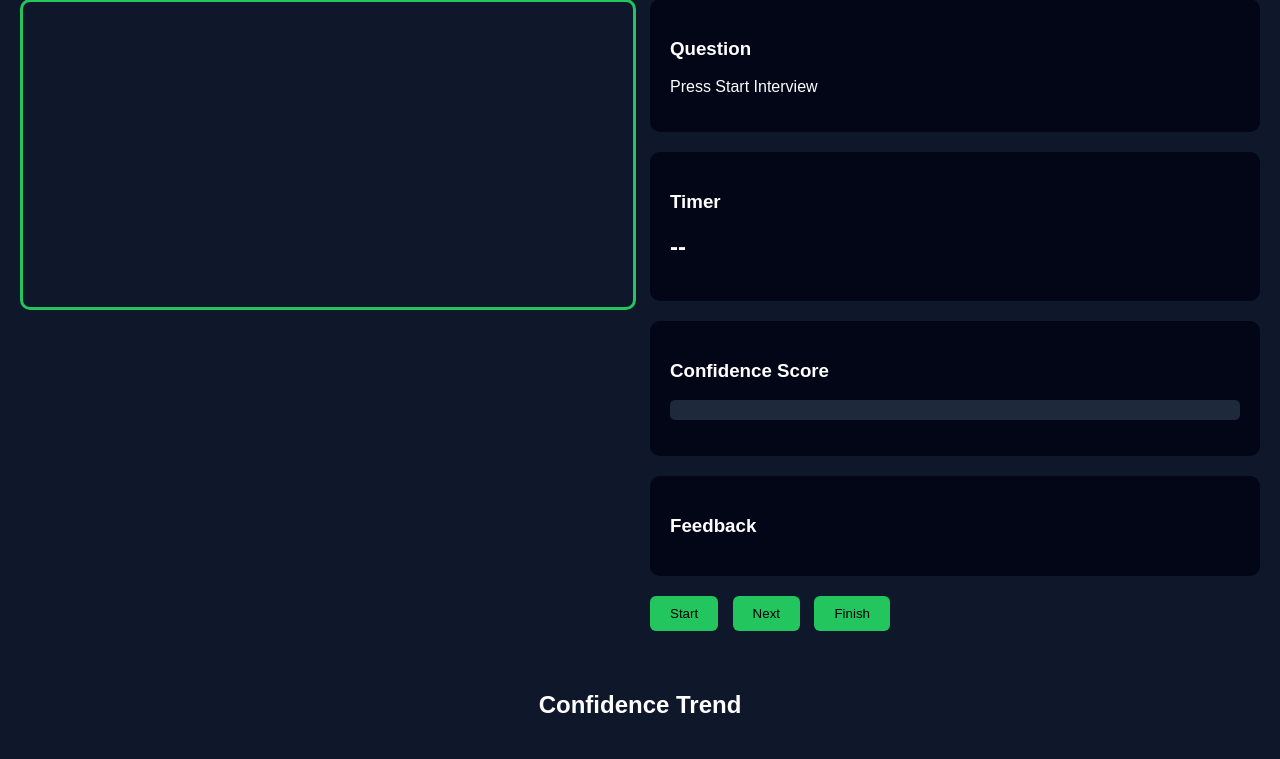
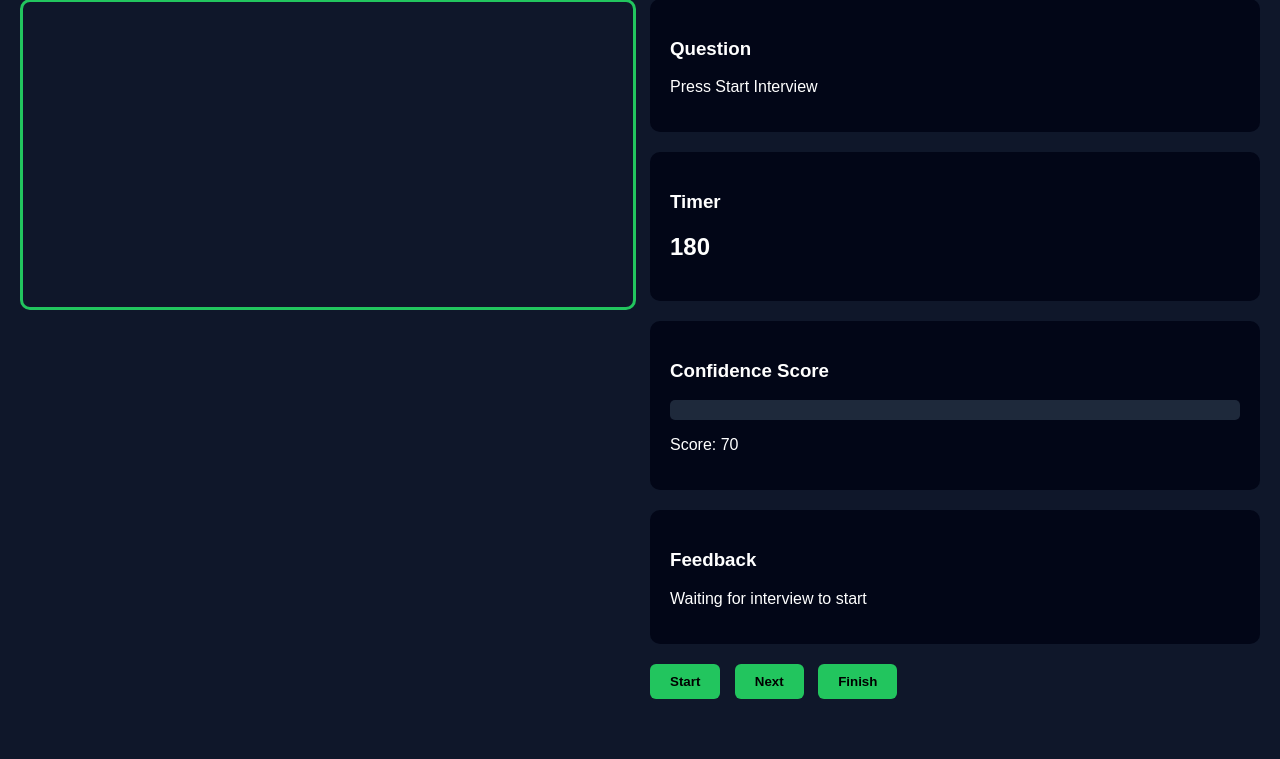
Before and after one commit to anshulpagar7/ImpressAR, a Flask app: page / in a window 1280 px wide. Shown: the part 93-852 px from the top of the page. Before the commit the page ends 806 px from the top, so only its background shows below. Run offline with Flask 3, Linux system fonts and the light colour scheme.

Commit message:
updeated html file

```diff
--- a/templates/index.html
+++ b/templates/index.html
@@ -58,6 +58,8 @@ cursor:pointer;
 border:none;
 border-radius:6px;
 background:#22c55e;
+color:black;
+font-weight:bold;
 }
 
 .progress{
@@ -72,6 +74,7 @@ height:20px;
 background:#22c55e;
 width:0%;
 border-radius:5px;
+transition:width 0.4s;
 }
 
 #chart{
@@ -111,7 +114,7 @@ margin-top:20px;
 
 <h3>Timer</h3>
 
-<h2 id="timer">--</h2>
+<h2 id="timer">180</h2>
 
 </div>
 
@@ -124,7 +127,7 @@ margin-top:20px;
 <div id="bar" class="progress-bar"></div>
 </div>
 
-<p id="score"></p>
+<p id="score">Score: 70</p>
 
 </div>
 
@@ -133,7 +136,7 @@ margin-top:20px;
 
 <h3>Feedback</h3>
 
-<p id="feedback"></p>
+<p id="feedback">Waiting for interview to start</p>
 
 </div>
 
@@ -165,6 +168,7 @@ let questions=[]
 let qIndex=0
 let interviewActive=false
 let timeLeft=180
+let timerInterval=null
 
 const video=document.getElementById("video")
 const canvas=document.getElementById("hidden")
@@ -176,11 +180,17 @@ const feedbackText=document.getElementById("feedback")
 const scoreText=document.getElementById("score")
 const bar=document.getElementById("bar")
 
+// start webcam
+
 navigator.mediaDevices.getUserMedia({video:true})
 .then(stream=>video.srcObject=stream)
 
 
+// start interview
+
 function startInterview(){
+
+if(timerInterval) clearInterval(timerInterval)
 
 fetch("/questions")
 .then(r=>r.json())
@@ -196,14 +206,14 @@ questionText.innerText=questions[qIndex]
 interviewActive=true
 timeLeft=180
 
-const timer=setInterval(()=>{
+timerInterval=setInterval(()=>{
 
 if(!interviewActive) return
 
 if(timeLeft<=0){
 
+clearInterval(timerInterval)
 finishInterview()
-clearInterval(timer)
 return
 
 }
@@ -216,12 +226,13 @@ timeLeft--
 }
 
 
+// next question
+
 function nextQuestion(){
 
 if(qIndex < questions.length-1){
 
 qIndex++
-
 questionText.innerText=questions[qIndex]
 
 }
@@ -229,9 +240,13 @@ questionText.innerText=questions[qIndex]
 }
 
 
+// finish interview
+
 function finishInterview(){
 
 interviewActive=false
+
+if(timerInterval) clearInterval(timerInterval)
 
 fetch("/report")
 .then(r=>r.json())
@@ -246,6 +261,8 @@ drawChart(data.trend)
 }
 
 
+// chart
+
 function drawChart(scores){
 
 new Chart(document.getElementById("chart"),{
@@ -255,8 +272,10 @@ type:"line",
 data:{
 labels:scores.map((_,i)=>i+1),
 datasets:[{
-label:"Confidence",
-data:scores
+label:"Confidence Trend",
+data:scores,
+borderColor:"#22c55e",
+tension:0.3
 }]
 }
 
@@ -264,6 +283,8 @@ data:scores
 
 }
 
+
+// frame analysis loop
 
 setInterval(()=>{
 
@@ -290,6 +311,7 @@ body:JSON.stringify({image:img})
 .then(data=>{
 
 feedbackText.innerText=data.feedback
+
 scoreText.innerText="Score: "+data.score
 
 bar.style.width=data.score+"%"
```
